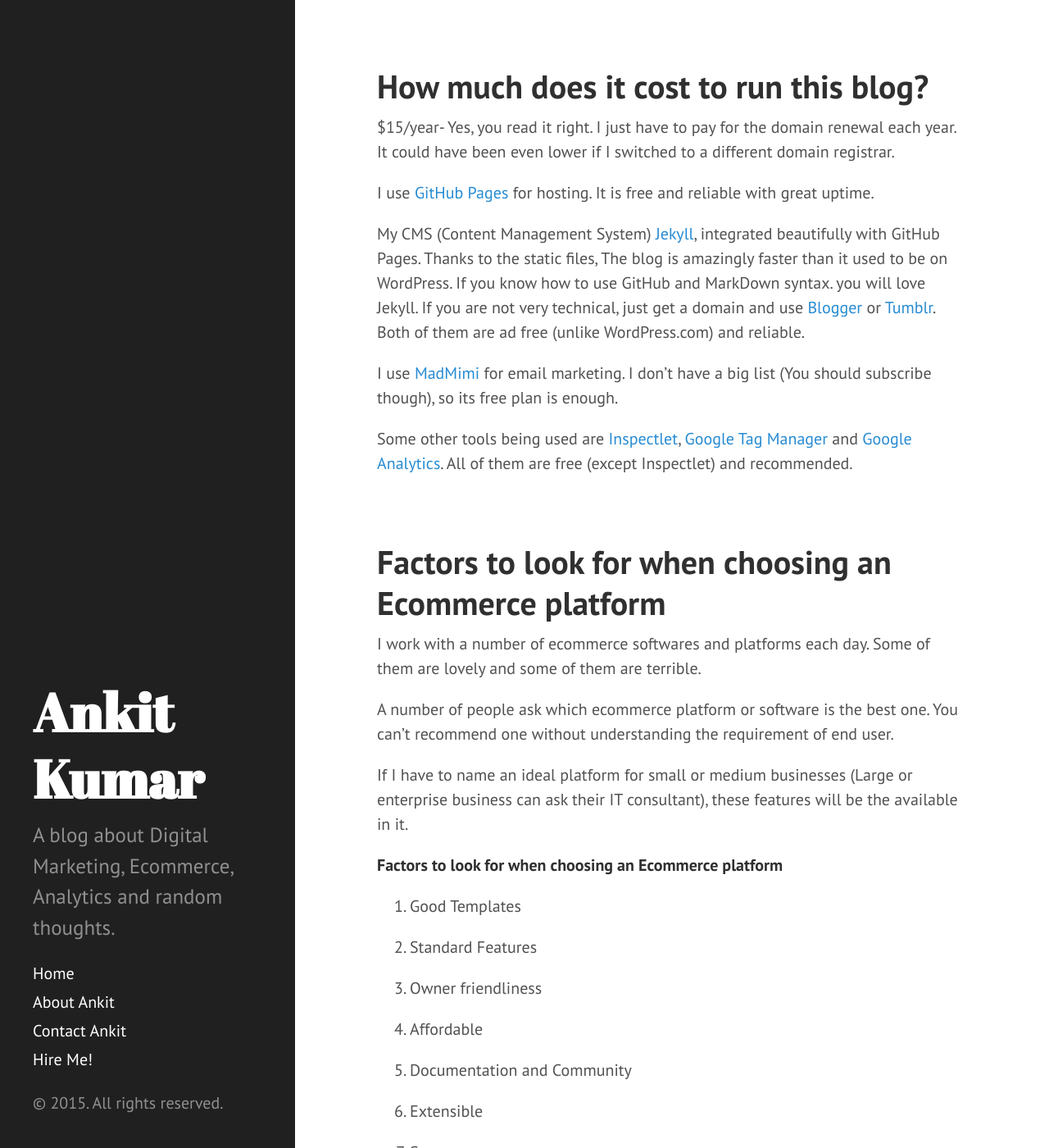
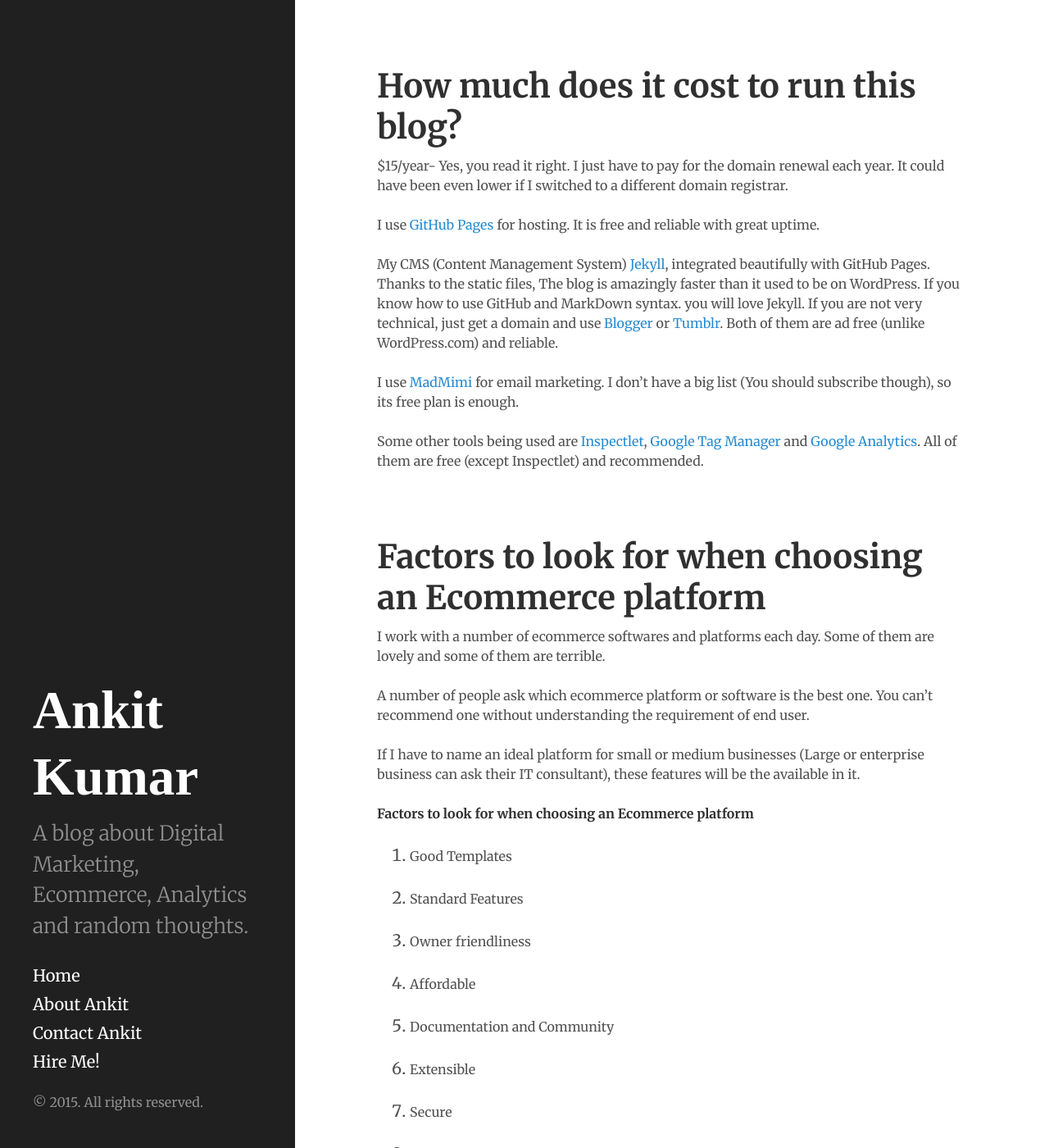
Before and after one commit to ankit7/ankit7.github.io, a Jekyll site: the page built from index.html, in a window 1280 px wide and 1400 px high. Shown: the whole window at 82% size. Built offline with Jekyll 4.4.1, drawn with Linux system fonts in a browser that asks for light colours; Markdown is read by kramdown in place of the engine named in the settings; the list of posts is cut into pages by our own code.

Commit message:
changes font

```diff
--- a/_includes/head.html
+++ b/_includes/head.html
@@ -18,7 +18,7 @@
   <link rel="stylesheet" href="{{ site.baseurl }}assets/css/poole.css">
   <link rel="stylesheet" href="{{ site.baseurl }}assets/css/syntax.css">
   <link rel="stylesheet" href="{{ site.baseurl }}assets/css/hyde.css">
-  <link rel="stylesheet" href="http://fonts.googleapis.com/css?family=PT+Sans:400,400italic,700|Abril+Fatface">
+  <link href='http://fonts.googleapis.com/css?family=Merriweather:400,300,300italic,400italic,900,700,700italic' rel='stylesheet' type='text/css'>
 
   <!-- RSS -->
   <link rel="alternate" type="application/rss+xml" title="RSS" href="/atom.xml">
--- a/assets/css/hyde.css
+++ b/assets/css/hyde.css
@@ -32,7 +32,7 @@
  */
 
 html {
-  font-family: "PT Sans", Helvetica, Arial, sans-serif;
+  font-family: 'Merriweather', serif;;
 }
 @media (min-width: 48em) {
   html {
--- a/assets/css/poole.css
+++ b/assets/css/poole.css
@@ -106,7 +106,8 @@ h4, h5, h6 {
 /* Body text */
 p {
   margin-top: 0;
-  margin-bottom: 1rem;
+  margin-bottom: 1.2rem;
+  font-size: 16px;
 }
 
 strong {
```
